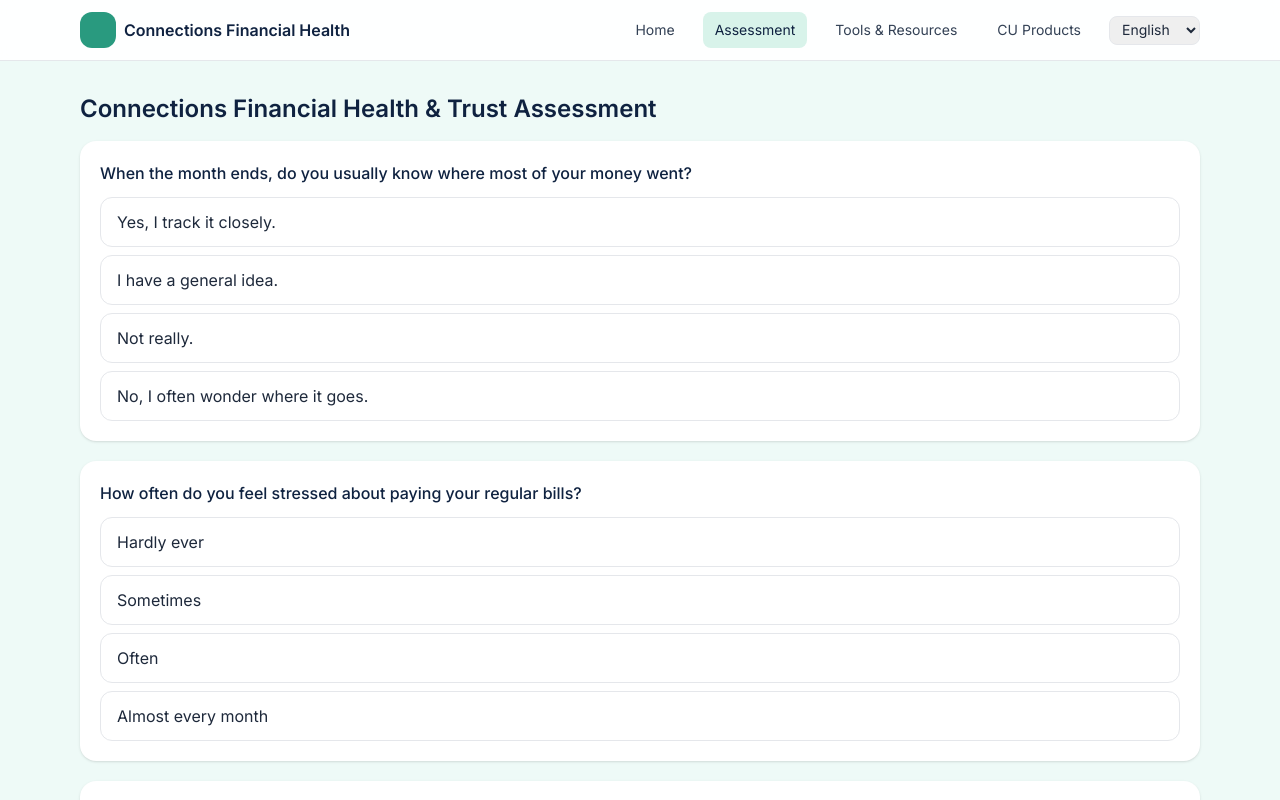
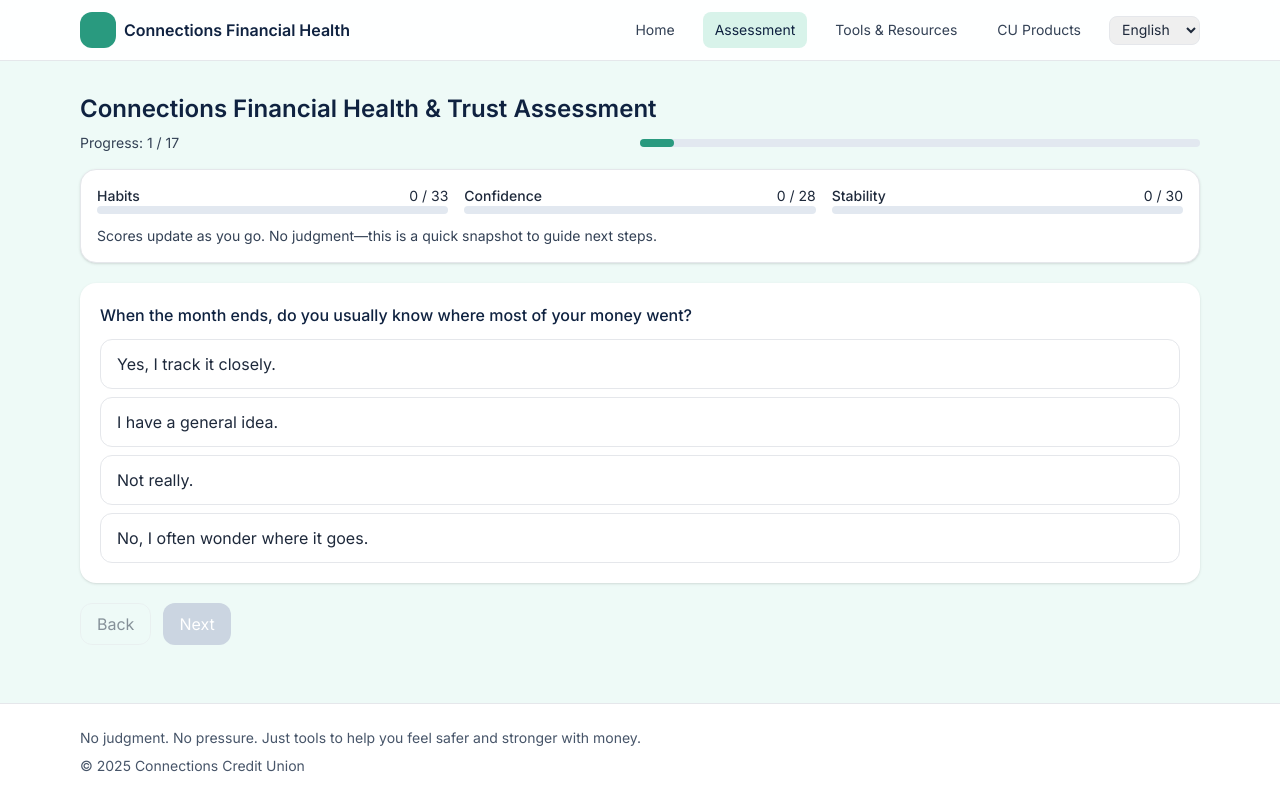
Before and after one commit to Ktm0660/CCU_Fin_Health, a Next.js app: page /assessment in a window 1280 px wide. Shown: the top 800 px of the page. Built offline with nearby package versions, Linux system fonts and the light colour scheme.

Commit message:
feat: one-question flow with live feedback + numeric scoring (overall & per category)

```diff
--- a/data/assessment.ts
+++ b/data/assessment.ts
@@ -1,4 +1,3 @@
-// Questions grouped into 5 sections; each answer maps to adjustments for Habits, Confidence, Stability (0-3)
 export type Dimension = "habits" | "confidence" | "stability";
 export type Option = { text_en: string; text_es: string; weights: Partial<Record<Dimension, number>> };
 export type Question = { id: string; text_en: string; text_es: string; options: Option[] };
@@ -151,25 +150,50 @@ export const questions: Question[] = [
 ];
 
 export type AnswerMap = Record<string, number>; // questionId -> option index
-export type Score = { habits: number; confidence: number; stability: number; totalMax: number };
+export type Score = {
+  habits: number; confidence: number; stability: number;
+  maxHabits: number; maxConfidence: number; maxStability: number;
+  total: number; totalMax: number;
+};
+
+function perDimMax() {
+  // For each question, the max contribution per dimension is the highest weight available in that dim
+  let maxH=0, maxC=0, maxS=0;
+  questions.forEach(q => {
+    let h=0, c=0, s=0;
+    q.options.forEach(o => {
+      h = Math.max(h, o.weights.habits ?? 0);
+      c = Math.max(c, o.weights.confidence ?? 0);
+      s = Math.max(s, o.weights.stability ?? 0);
+    });
+    maxH += h; maxC += c; maxS += s;
+  });
+  return { maxH, maxC, maxS };
+}
 
 export function scoreAnswers(ans: AnswerMap): Score {
-  let h=0,c=0,s=0, max=0;
+  let h=0,c=0,s=0;
   questions.forEach(q => {
-    const idx = ans[q.id] ?? -1;
-    q.options.forEach((opt, i) => {
-      // max per question = highest possible sum
-      const m = (opt.weights.habits??0)+(opt.weights.confidence??0)+(opt.weights.stability??0);
-      max = Math.max(max,0) + Math.max(0,m); // accumulate an optimistic max
-    });
-    if (idx>=0) {
+    const idx = ans[q.id];
+    if (idx !== undefined) {
       const w = q.options[idx].weights;
       h += w.habits ?? 0;
       c += w.confidence ?? 0;
       s += w.stability ?? 0;
     }
   });
-  return { habits:h, confidence:c, stability:s, totalMax:max };
+  const { maxH, maxC, maxS } = perDimMax();
+  return {
+    habits: h, confidence: c, stability: s,
+    maxHabits: maxH, maxConfidence: maxC, maxStability: maxS,
+    total: h + c + s,
+    totalMax: maxH + maxC + maxS
+  };
+}
+
+export function partialScore(ans: AnswerMap) {
+  // same as scoreAnswers but helpful during the live flow
+  return scoreAnswers(ans);
 }
 
 export function guidance(dim: "habits"|"confidence"|"stability", score: number) {
--- a/pages/assessment.tsx
+++ b/pages/assessment.tsx
@@ -1,33 +1,146 @@
 import { useRouter } from "next/router";
-import { useState } from "react";
-import { questions, AnswerMap } from "@/data/assessment";
+import { useMemo, useState } from "react";
+import { questions, AnswerMap, partialScore, guidance } from "@/data/assessment";
 import QuestionCard from "@/components/QuestionCard";
+
+function Bar({ value, max }: { value:number; max:number }) {
+  const pct = Math.max(0, Math.min(100, Math.round((value / Math.max(1,max)) * 100)));
+  return (
+    <div className="h-2 rounded-full bg-slate-200">
+      <div className="h-2 rounded-full bg-brand-500" style={{ width: `${pct}%` }} />
+    </div>
+  );
+}
 
 export default function Assessment() {
   const { locale, push } = useRouter();
-  const [answers, setAnswers] = useState<AnswerMap>({});
   const loc = (locale as "en"|"es") || "en";
 
-  function setAnswer(id:string, idx:number) {
-    setAnswers(prev => ({ ...prev, [id]: idx }));
+  const [answers, setAnswers] = useState<AnswerMap>({});
+  const [i, setI] = useState(0); // current question index (one-at-a-time)
+
+  const q = questions[i];
+  const done = Object.keys(answers).length === questions.length;
+
+  const s = useMemo(() => partialScore(answers), [answers]);
+
+  // Tip after each answer: pick the strongest-weighted dimension of the chosen option
+  const chosenIdx = answers[q?.id ?? ""] as number | undefined;
+  const tip = useMemo(() => {
+    if (q && chosenIdx !== undefined) {
+      const w = q.options[chosenIdx].weights;
+      const pairs = [
+        ["habits", w.habits ?? 0],
+        ["confidence", w.confidence ?? 0],
+        ["stability", w.stability ?? 0],
+      ] as const;
+      const best = pairs.sort((a,b)=>b[1]-a[1])[0][0] as "habits"|"confidence"|"stability";
+      return guidance(best, (s as any)[best]);
+    }
+    return "";
+  }, [q, chosenIdx, s]);
+
+  function selectAnswer(idx:number) {
+    if (!q) return;
+    setAnswers(prev => ({ ...prev, [q.id]: idx }));
   }
-  const done = Object.keys(answers).length === questions.length;
+
+  function next() {
+    setI(prev => Math.min(prev + 1, questions.length - 1));
+  }
+  function back() {
+    setI(prev => Math.max(prev - 1, 0));
+  }
+
+  function goResults() {
+    push({ pathname:"/results", query:{ a: JSON.stringify(answers) } });
+  }
 
   return (
     <section>
-      <h1 className="text-2xl font-semibold text-ink-900 mb-4">
+      <h1 className="text-2xl font-semibold text-ink-900 mb-2">
         {loc==="en" ? "Connections Financial Health & Trust Assessment" : "Evaluación de Salud Financiera y Confianza"}
       </h1>
-      {questions.map(q => (
-        <QuestionCard key={q.id} q={q} locale={loc} onAnswer={(i)=>setAnswer(q.id,i)} />
-      ))}
-      <button
-        disabled={!done}
-        onClick={()=>push({ pathname:"/results", query:{ a: JSON.stringify(answers) } })}
-        className="mt-4 px-5 py-3 rounded-xl bg-brand-500 text-white disabled:bg-slate-300"
-      >
-        {loc==="en" ? "See my results" : "Ver mis resultados"}
-      </button>
+
+      {/* Progress header */}
+      <div className="mb-4 flex items-center justify-between text-sm text-slate-700">
+        <span>{loc==="en" ? "Progress" : "Progreso"}: {i+1} / {questions.length}</span>
+        <div className="w-1/2">
+          <Bar value={i+1} max={questions.length} />
+        </div>
+      </div>
+
+      {/* Live snapshot */}
+      <div className="bg-white rounded-2xl shadow p-4 border mb-5">
+        <div className="grid md:grid-cols-3 gap-4">
+          <div>
+            <div className="flex items-center justify-between text-sm">
+              <span className="font-medium">Habits</span>
+              <span>{s.habits} / {s.maxHabits}</span>
+            </div>
+            <Bar value={s.habits} max={s.maxHabits} />
+          </div>
+          <div>
+            <div className="flex items-center justify-between text-sm">
+              <span className="font-medium">Confidence</span>
+              <span>{s.confidence} / {s.maxConfidence}</span>
+            </div>
+            <Bar value={s.confidence} max={s.maxConfidence} />
+          </div>
+          <div>
+            <div className="flex items-center justify-between text-sm">
+              <span className="font-medium">Stability</span>
+              <span>{s.stability} / {s.maxStability}</span>
+            </div>
+            <Bar value={s.stability} max={s.maxStability} />
+          </div>
+        </div>
+        <p className="mt-3 text-sm text-slate-700">
+          {loc==="en"
+            ? "Scores update as you go. No judgment—this is a quick snapshot to guide next steps."
+            : "Los puntajes se actualizan mientras avanzas. Sin juicios—es una guía para los próximos pasos."}
+        </p>
+      </div>
+
+      {/* One-at-a-time question card */}
+      {q && (
+        <QuestionCard q={q} locale={loc} onAnswer={selectAnswer} />
+      )}
+
+      {/* Tip after choosing an option */}
+      {chosenIdx !== undefined && (
+        <div className="bg-brand-50 border rounded-2xl p-4 text-sm text-slate-800 mb-4">
+          <b>{loc==="en" ? "Why this matters:" : "Por qué importa:"}</b> {tip}
+        </div>
+      )}
+
+      {/* Navigation buttons */}
+      <div className="flex gap-3">
+        <button onClick={back} disabled={i===0}
+          className="px-4 py-2 rounded-xl border disabled:opacity-50">
+          {loc==="en" ? "Back" : "Atrás"}
+        </button>
+        {i < questions.length - 1 ? (
+          <button
+            onClick={() => {
+              if (answers[q.id] === undefined) return; // require an answer to proceed
+              next();
+            }}
+            className="px-4 py-2 rounded-xl bg-brand-500 text-white disabled:bg-slate-300"
+            disabled={answers[q.id] === undefined}
+          >
+            {loc==="en" ? "Next" : "Siguiente"}
+          </button>
+        ) : (
+          <button
+            onClick={goResults}
+            className="px-4 py-2 rounded-xl bg-brand-500 text-white"
+            disabled={!done}
+          >
+            {loc==="en" ? "See my results" : "Ver mis resultados"}
+          </button>
+        )}
+      </div>
     </section>
   );
 }
--- a/pages/results.tsx
+++ b/pages/results.tsx
@@ -1,9 +1,22 @@
 import { useRouter } from "next/router";
 import { useMemo } from "react";
 import { scoreAnswers, guidance } from "@/data/assessment";
-import HealthRadar from "@/components/Radar";
 import Link from "next/link";
-import { t } from "@/lib/i18n";
+
+function Stat({ label, value, max }: { label:string; value:number; max:number }) {
+  const pct = Math.round((value / Math.max(1,max)) * 100);
+  return (
+    <div className="bg-white rounded-2xl shadow p-4 border">
+      <div className="flex items-baseline justify-between">
+        <h3 className="font-semibold text-ink-900">{label}</h3>
+        <span className="text-sm text-slate-600">{value} / {max} ({pct}%)</span>
+      </div>
+      <div className="mt-2 h-2 rounded-full bg-slate-200">
+        <div className="h-2 rounded-full bg-brand-500" style={{ width: `${pct}%` }} />
+      </div>
+    </div>
+  );
+}
 
 export default function Results() {
   const router = useRouter();
@@ -14,32 +27,55 @@ export default function Results() {
   }, [router.query.a]);
 
   const s = scoreAnswers(ans);
-  const data = [
-    { subject: t(locale,"habits"), value: s.habits },
-    { subject: t(locale,"confidence"), value: s.confidence },
-    { subject: t(locale,"stability"), value: s.stability }
-  ];
 
   return (
     <section>
-      <h1 className="text-2xl font-semibold text-ink-900 mb-2">{t(locale,"scoreTitle")}</h1>
-      <HealthRadar data={data} />
-      <div className="grid md:grid-cols-3 gap-4 mt-6">
-        <Dim title={t(locale,"habits")} body={guidance("habits", s.habits)} />
-        <Dim title={t(locale,"confidence")} body={guidance("confidence", s.confidence)} />
-        <Dim title={t(locale,"stability")} body={guidance("stability", s.stability)} />
+      <h1 className="text-2xl font-semibold text-ink-900 mb-2">
+        {locale==="en" ? "Your Financial Health Scores" : "Tus puntajes de salud financiera"}
+      </h1>
+
+      <div className="grid md:grid-cols-3 gap-4 mt-4">
+        <Stat label="Habits" value={s.habits} max={s.maxHabits} />
+        <Stat label="Confidence" value={s.confidence} max={s.maxConfidence} />
+        <Stat label="Stability" value={s.stability} max={s.maxStability} />
       </div>
 
-      <h2 className="text-xl font-semibold mt-8 mb-3">{t(locale,"nextSteps")}</h2>
+      <div className="bg-white rounded-2xl shadow p-4 border mt-6">
+        <div className="flex items-center justify-between">
+          <h2 className="text-xl font-semibold text-ink-900">
+            {locale==="en" ? "Overall Score" : "Puntaje total"}
+          </h2>
+          <span className="text-sm text-slate-700">{s.total} / {s.totalMax} ({Math.round((s.total/Math.max(1,s.totalMax))*100)}%)</span>
+        </div>
+        <p className="text-sm text-slate-700 mt-2">
+          {locale==="en"
+            ? "This number is a quick snapshot to guide next steps—not a judgment."
+            : "Este número es una guía para los próximos pasos—no un juicio."}
+        </p>
+      </div>
+
+      <div className="grid md:grid-cols-3 gap-4 mt-6">
+        <Dim title="Habits" body={guidance("habits", s.habits)} />
+        <Dim title="Confidence" body={guidance("confidence", s.confidence)} />
+        <Dim title="Stability" body={guidance("stability", s.stability)} />
+      </div>
+
+      <h2 className="text-xl font-semibold mt-8 mb-3">
+        {locale==="en" ? "Helpful next steps" : "Próximos pasos útiles"}
+      </h2>
       <ul className="list-disc ml-6 space-y-2">
-        <li>Create a mini emergency fund ($100-$300) using an automatic rule.</li>
-        <li>Set bills to autopay minimums; add a “pay-down” day monthly.</li>
-        <li>Use a cash-friendly spending list (needs first, wants later).</li>
+        <li>{locale==="en" ? "Create a mini emergency fund ($100–$300) with an automatic deposit." : "Crea un fondo de emergencia pequeño ($100–$300) con depósito automático."}</li>
+        <li>{locale==="en" ? "Set bills to autopay minimums; pick one monthly pay-down day." : "Activa pagos automáticos mínimos; elige un día al mes para avanzar pagos."}</li>
+        <li>{locale==="en" ? "Use a simple spending list that puts needs before wants." : "Usa una lista de gastos que ponga necesidades antes que gustos."}</li>
       </ul>
 
       <div className="mt-6 flex gap-3">
-        <Link href="/resources" className="px-4 py-2 rounded-xl border no-underline">Tools & Resources</Link>
-        <Link href="/products" className="px-4 py-2 rounded-xl bg-brand-500 text-white no-underline">Explore CU Products (Optional)</Link>
+        <Link href="/resources" className="px-4 py-2 rounded-xl border no-underline">
+          {locale==="en" ? "Tools & Resources" : "Herramientas y recursos"}
+        </Link>
+        <Link href="/products" className="px-4 py-2 rounded-xl bg-brand-500 text-white no-underline">
+          {locale==="en" ? "Explore CU Products (Optional)" : "Explorar productos (Opcional)"}
+        </Link>
       </div>
     </section>
   );
```
